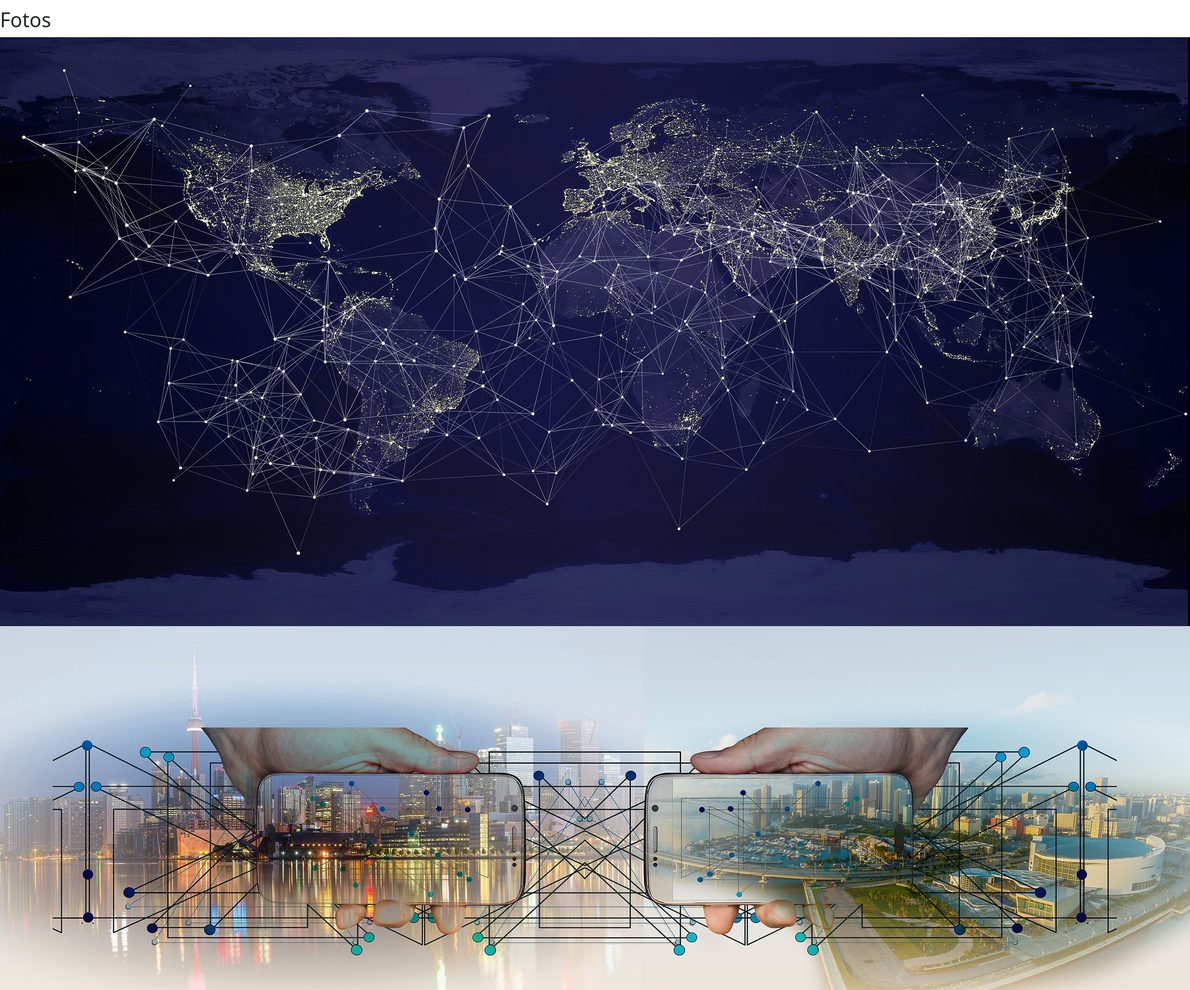
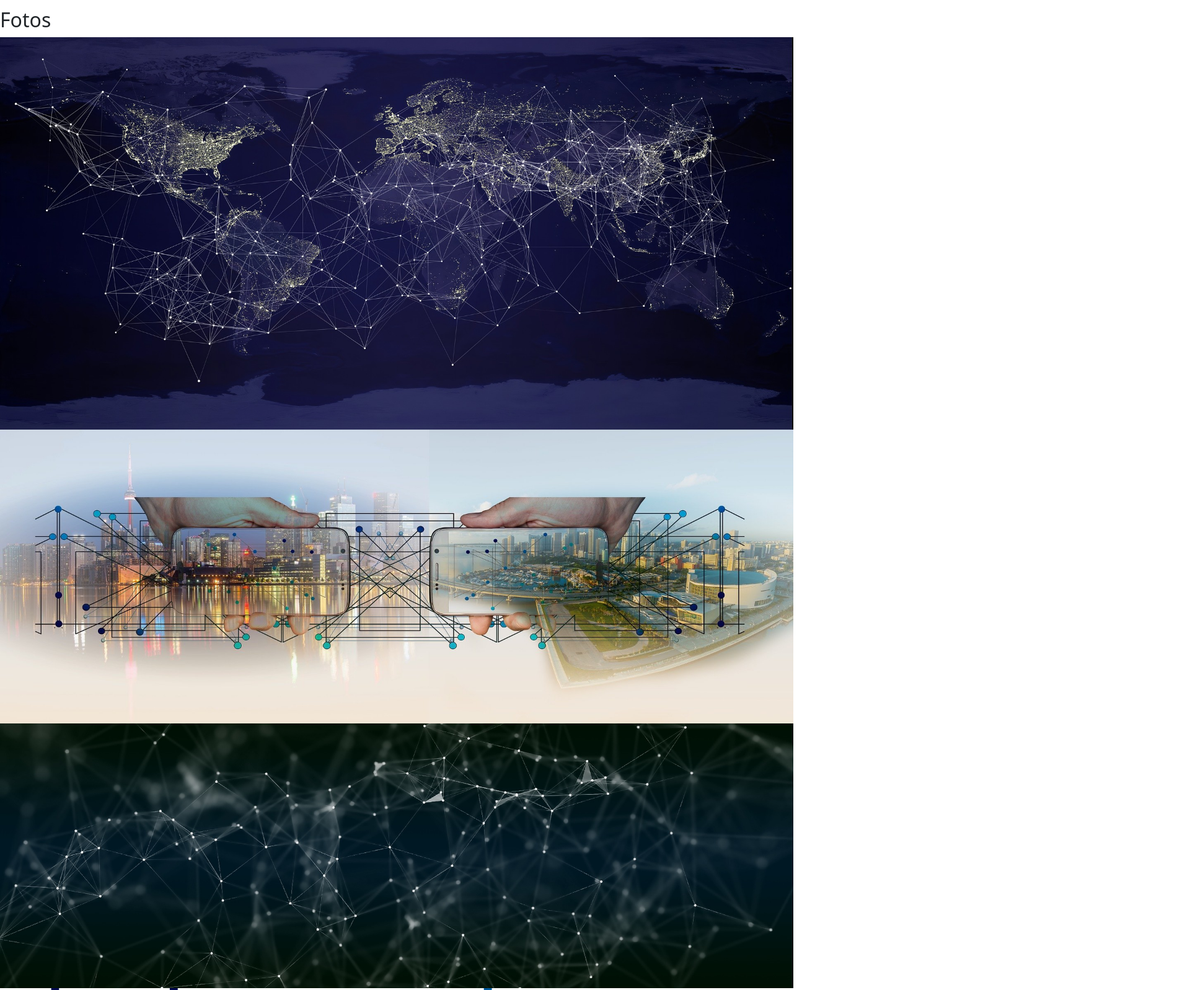
Before and after one commit to bymatheus/cp2-sm2-rw, a website: page index.html in a window 1280 px wide. Shown: the part 754-2351 px from the top of the page at 62% size, 1920 px wide, since content can reach past the window. Drawn offline with Linux system fonts and the light colour scheme.

Commit message:
Refatorando fotos

```diff
--- a/index.html
+++ b/index.html
@@ -125,17 +125,42 @@
       </div>
     </article>
 
-    <section id="fotos">
-      <h2>Fotos</h2>
-      <img src="./dist/images/backbone.jpg" alt="Rede de computadores" />
-      <img src="./dist/images/cidade.jpg" alt="cidade virtual" />
-      <img src="./dist/images/comunicao.jpg" alt="Rede de computadores" />
-      <img
-        src="./dist/images/icones.png"
-        alt="icones de dispositivos e redes sociais"
-      />
-      <img src="./dist/images/internet.jpg" alt="internet" />
-      <img src="./dist/images/rede.jpg" alt="Rede de virtual" />
+    <section class="container-fluid" id="fotos">
+      <div class="row">
+        <div class="col-12 p-0">
+          <h2>Fotos</h2>
+          <img
+            src="./dist/images/backbone.jpg"
+            alt="Rede de computadores"
+            class="img-fluid"
+          />
+          <img
+            src="./dist/images/cidade.jpg"
+            alt="cidade virtual"
+            class="img-fluid"
+          />
+          <img
+            src="./dist/images/comunicao.jpg"
+            alt="Rede de computadores"
+            class="img-fluid"
+          />
+          <img
+            src="./dist/images/icones.png"
+            alt="icones de dispositivos e redes sociais"
+            class="img-fluid"
+          />
+          <img
+            src="./dist/images/internet.jpg"
+            alt="internet"
+            class="img-fluid"
+          />
+          <img
+            src="./dist/images/rede.jpg"
+            alt="Rede de virtual"
+            class="img-fluid"
+          />
+        </div>
+      </div>
     </section>
 
     <section id="contato">
```
